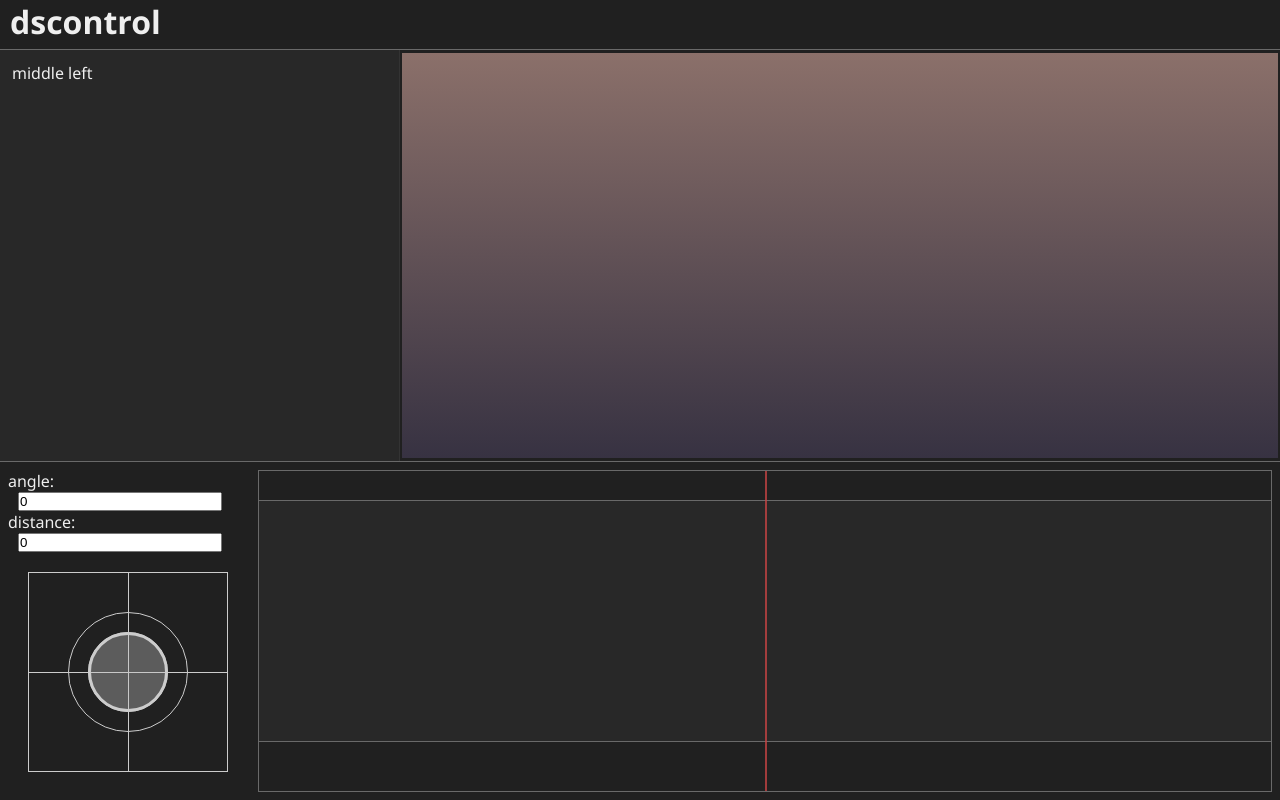
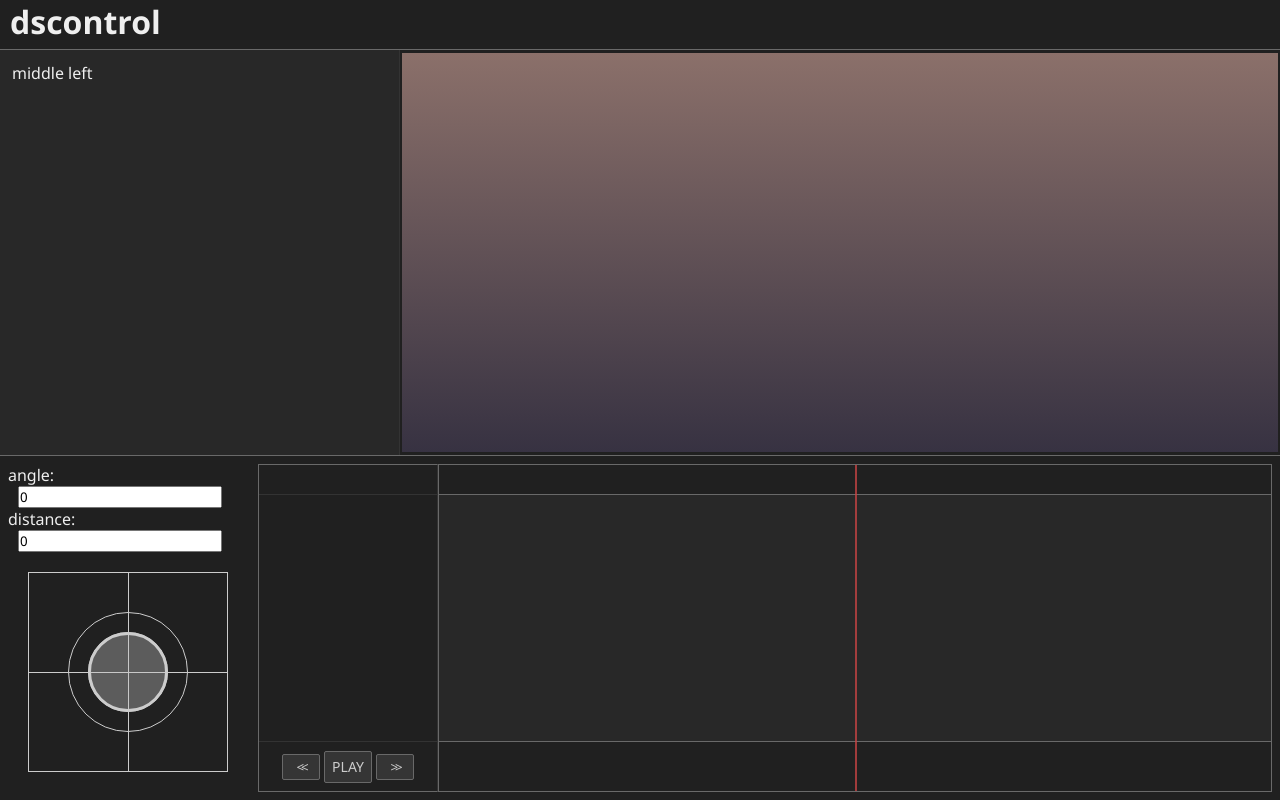
Before and after one commit to awforsythe/dscontrol-app, a React app: page / in a window 1280 px wide. Built offline with nearby package versions, Linux system fonts and the light colour scheme.

Commit message:
Add playback control buttons, styled

```diff
--- /dev/null
+++ b/src/components/TimelineControls/PlaybackButtons.jsx
@@ -0,0 +1,16 @@
+import React from 'react'
+import PropTypes from 'prop-types'
+
+function PlaybackButtons(props) {
+  return (
+    <div className="playback-buttons">
+      <button>&lt;&lt;</button>
+      <button className="play">PLAY</button>
+      <button>&gt;&gt;</button>
+    </div>
+  )
+}
+PlaybackButtons.propTypes = {
+}
+
+export default PlaybackButtons
--- /dev/null
+++ b/src/components/TimelineControls/index.jsx
@@ -0,0 +1,24 @@
+import React from 'react'
+import PropTypes from 'prop-types'
+
+import PlaybackButtons from './PlaybackButtons'
+
+import './style.less'
+
+function TimelineControls(props) {
+  return (
+    <div className="timeline-controls">
+      <div className="timeline-controls-top">
+      </div>
+      <div className="timeline-controls-middle">
+      </div>
+      <div className="timeline-controls-bottom">
+        <PlaybackButtons />
+      </div>
+    </div>
+  )
+}
+TimelineControls.propTypes = {
+}
+
+export default TimelineControls
--- /dev/null
+++ b/src/components/TimelineControls/style.less
@@ -0,0 +1,49 @@
+@import "../../style.less";
+
+.timeline-controls {
+    position: relative;
+    border: 1px solid @color-ui-border;
+    border-right-color: @color-ui-border-dark;
+    flex: 0 0 180px;
+    display: flex;
+    flex-direction: column;
+}
+
+.timeline-controls-top {
+    flex: 0 0 30px;
+    border-bottom: 1px solid @color-ui-border-dark;
+}
+
+.timeline-controls-middle {
+    flex: 1;
+}
+
+.timeline-controls-bottom {
+    border-top: 1px solid @color-ui-border-dark;
+    flex: 0 0 50px;
+}
+
+.playback-buttons {
+    height: 100%;
+    display: flex;
+    align-items: center;
+    justify-content: center;
+}
+
+.playback-buttons button {
+    height: 26px;
+    width: 38px;
+    margin-right: 4px;
+    letter-spacing: -3px;
+}
+
+.playback-buttons button:last-child {
+    margin-right: 0;
+}
+
+.playback-buttons button.play {
+    height: 32px;
+    width: 48px;
+    letter-spacing: inherit;
+    font-size: 14px;
+}
--- a/src/index.jsx
+++ b/src/index.jsx
@@ -2,6 +2,7 @@ import React, { useState } from 'react'
 import ReactDOM from 'react-dom'
 
 import Joystick from './components/Joystick'
+import TimelineControls from './components/TimelineControls'
 import Timeline from './components/Timeline'
 
 import './style.less'
@@ -51,6 +52,9 @@ function App() {
             }}
           />
         </div>
+        <TimelineControls
+
+        />
         <Timeline
           duration={20.0}
           visibleRangeStartTime={0.0}
--- a/src/style.less
+++ b/src/style.less
@@ -1,14 +1,28 @@
 @color-ui-base: #282828;
 @color-ui-dark: #202020;
+@color-ui-light: #5c5c5c;
 @color-ui-border: #696969;
 @color-ui-border-dark: #333333;
 
 @color-text-primary: #efefef;
 @color-text-secondary: #ccc;
 
+@color-button-bg: lighten(@color-ui-base, 5%);
+@color-button-bg-hover: lighten(@color-ui-base, 10%);
+@color-button-bg-click: @color-ui-base;
+
+@color-button-border: @color-ui-border;
+@color-button-border-hover: lighten(@color-ui-border, 10%);
+@color-button-border-click: @color-ui-light;
+
 * {
     margin: 0;
     padding: 0;
+    font-family: 'Segoe UI', Tahoma, Geneva, Verdana, sans-serif;
+}
+
+button {
+    border: 0;
 }
 
 div {
@@ -17,7 +31,6 @@ div {
 
 body {
     color: @color-text-primary;
-    font-family: 'Segoe UI', Tahoma, Geneva, Verdana, sans-serif;
 }
 
 html, body, #main {
@@ -65,3 +78,20 @@ html, body, #main {
     border-top: 1px solid @color-ui-border;
     padding: 8px;
 }
+
+button {
+    border: 1px solid @color-button-border;
+    border-radius: 2px;
+    background-color: @color-button-bg;
+    color: @color-text-secondary;
+}
+
+button:hover {
+    border-color: @color-button-border-hover;
+    background-color: @color-button-bg-hover;
+}
+
+button:active {
+    border-color: @color-button-border-click;
+    background-color: @color-button-bg-click;
+}
```
